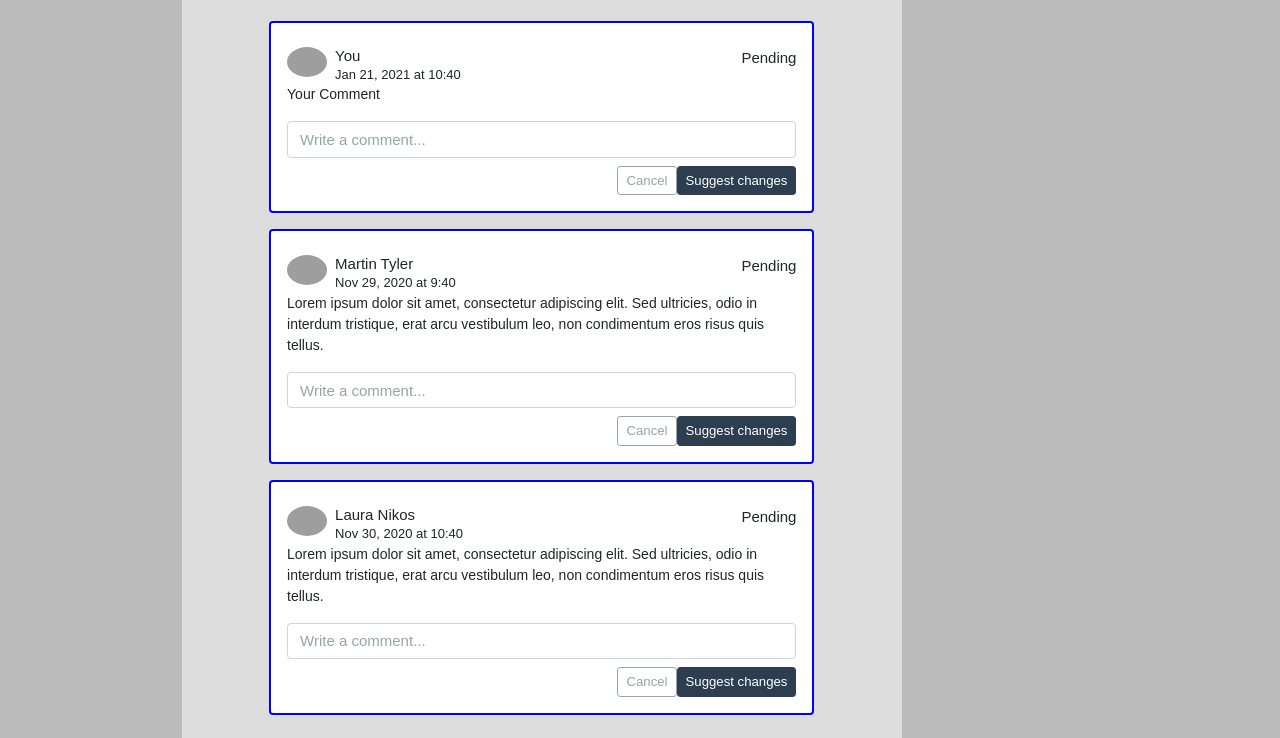
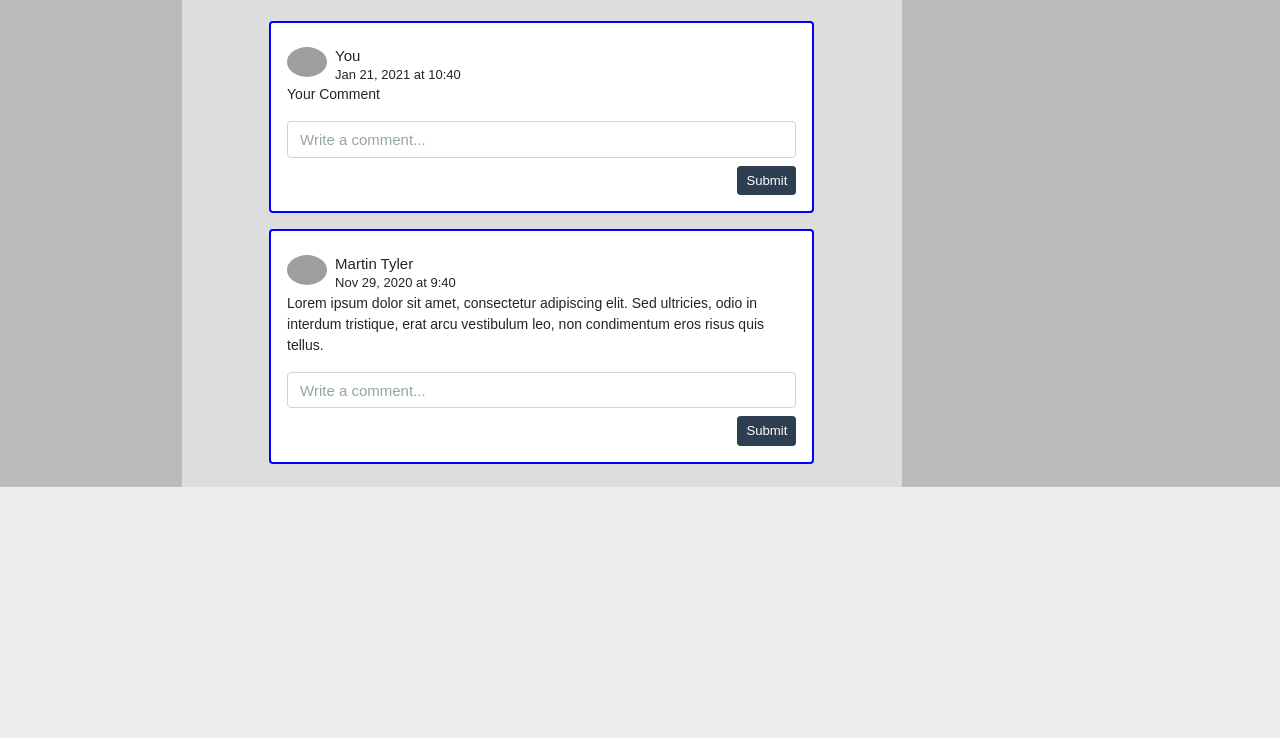
Before and after one commit to tongjac/ghostwiki, a website: page app/public/index.html in a window 1280 px wide. Shown: the part 749-1487 px from the top of the page. After the commit the page ends 1236 px from the top, so only its background shows below. Drawn offline with nearby package versions, Linux system fonts and the light colour scheme; no server answers; grey boxes are pictures that could not be loaded.

Commit message:
improvement in comment box as per js updated

```diff
--- a/app/public/index.html
+++ b/app/public/index.html
@@ -162,7 +162,6 @@
                           <span class="date">Jan 21, 2021 at 10:40</span>
                       </div>
                       </div>
-                      <div><span>Pending</span></div>
                   </div>
                   <p class="content">
                       Your Comment
@@ -173,11 +172,8 @@
                       placeholder="Write a comment..."
                       />
                       <div class="mt-2 d-flex justify-content-end">
-                      <button class="btn btn-outline-secondary btn-sm">
-                          Cancel
-                      </button>
                       <button class="btn btn-primary btn-sm ms-1">
-                          Suggest changes
+                          Submit
                       </button>
                       </div>
                   </div>
@@ -199,7 +195,6 @@
                               <span class="date">Nov 29, 2020 at 9:40</span>
                           </div>
                           </div>
-                          <div><span>Pending</span></div>
                       </div>
                       <p class="content">
                           Lorem ipsum dolor sit amet, consectetur adipiscing elit. Sed
@@ -212,55 +207,12 @@
                           placeholder="Write a comment..."
                           />
                           <div class="mt-2 d-flex justify-content-end">
-                          <button class="btn btn-outline-secondary btn-sm">
-                              Cancel
-                          </button>
                           <button class="btn btn-primary btn-sm ms-1">
-                              Suggest changes
+                              Submit
                           </button>
                           </div>
                       </div>
                       </div>
-
-              <!-- third comment box -->
-              <div class="card p-3 border-blue mt-3">
-              <span class="dots"></span>
-              <div class="d-flex justify-content-between mt-2">
-                  <div class="d-flex flex-row">
-                  <div class="user-image">
-                      <img
-                      src="https://i.imgur.com/rvQ3LAt.jpg"
-                      width="40"
-                      class="rounded-circle"
-                      />
-                  </div>
-                  <div class="d-flex flex-column">
-                      <h6 class="mb-0">Laura Nikos</h6>
-                      <span class="date">Nov 30, 2020 at 10:40</span>
-                  </div>
-                  </div>
-                  <div><span>Pending</span></div>
-              </div>
-              <p class="content">
-                  Lorem ipsum dolor sit amet, consectetur adipiscing elit. Sed
-                  ultricies, odio in interdum tristique, erat arcu vestibulum
-                  leo, non condimentum eros risus quis tellus.
-              </p>
-              <div class="form">
-                  <input
-                  class="form-control"
-                  placeholder="Write a comment..."
-                  />
-                  <div class="mt-2 d-flex justify-content-end">
-                  <button class="btn btn-outline-secondary btn-sm">
-                      Cancel
-                  </button>
-                  <button class="btn btn-primary btn-sm ms-1">
-                      Suggest changes
-                  </button>
-                  </div>
-              </div>
-              </div>
           </div>
           </div>
       </div>
```
